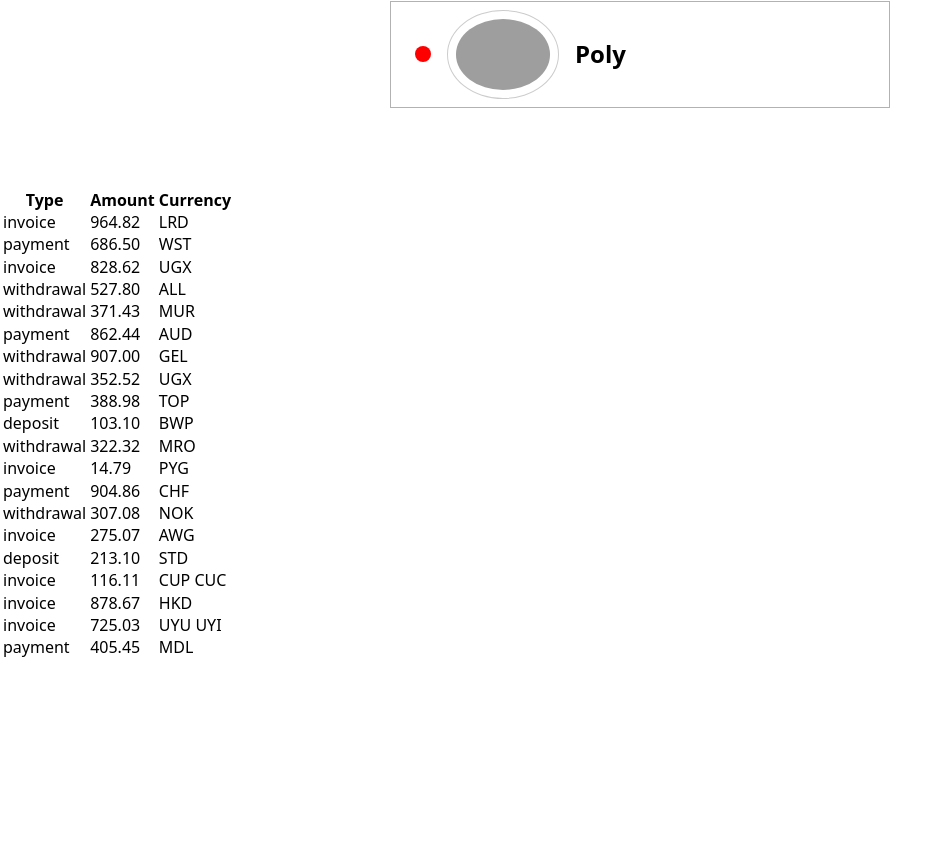
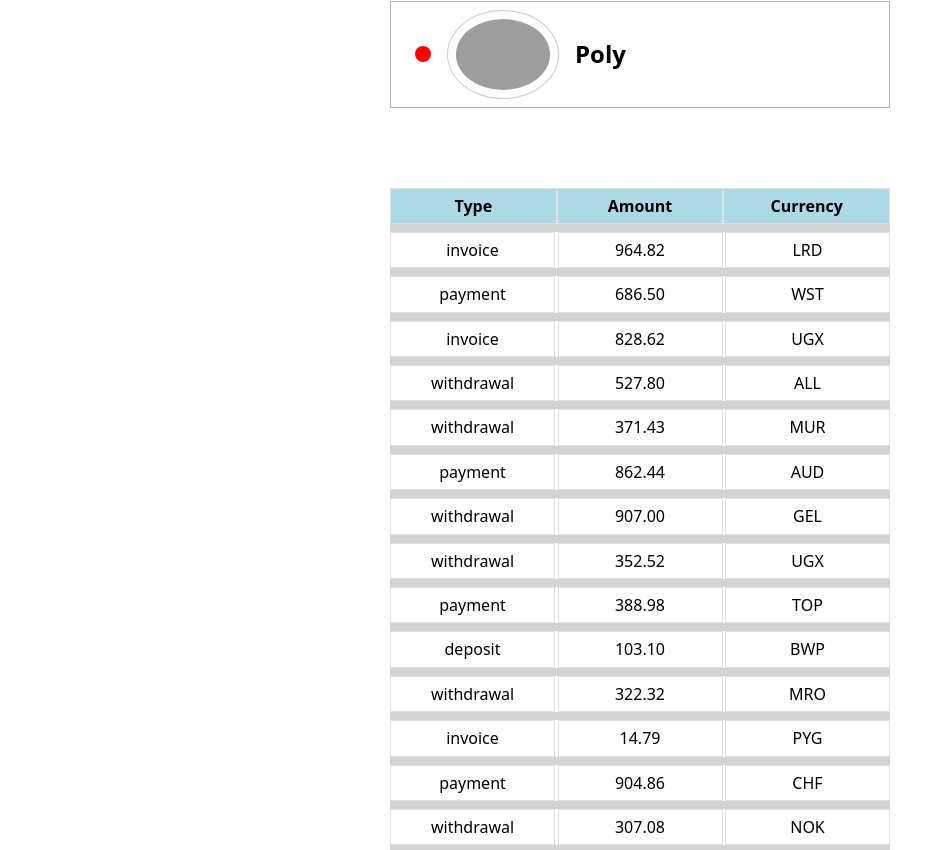
Before and after one commit to AnnaHort/goit-react-hw-01-components, a React (Create React App) app: page / in a window 1280 px wide. Shown: the part 1050-1900 px from the top of the page, without its empty margins (0-950 px from the left). Before the commit the page ends 1710 px from the top, so only its background shows below. Built offline with nearby package versions, Linux system fonts and the light colour scheme; grey boxes are pictures that could not be loaded.

Commit message:
finished homework #1

```diff
--- a/src/components/App.js
+++ b/src/components/App.js
@@ -4,7 +4,7 @@ import { Statistics } from './Statistics/Statistics';
 import statisticsStats from '../data.json';
 import { FriendsList } from './FriendsList/FriendsList';
 import friends from '../friends.json';
-import { TransactionHistory } from './TransactionHistory';
+import { TransactionHistory } from './TransactionHistory/TransactionHistory';
 import transactions from '../transactions.json'
 import { GlobalStyle } from './GlobalStyle';
 export const App = () => {
--- a/src/components/TransactionHistory.js
+++ /dev/null
@@ -1,22 +0,0 @@
-export const TransactionHistory = ({items}) => {
-  return (
-    <table>
-<thead>
-<tr>
-      <th>Type</th>
-      <th>Amount</th>
-      <th>Currency</th>
-    </tr>
-</thead>
-<tbody>
-    {items.map(item => (
-        <tr key={item.id}>
-        <td>{item.type}</td>
-        <td>{item.amount}</td>
-        <td>{item.currency}</td>
-      </tr>
-    ))}
-  </tbody>
-    </table>
-  );
-};
--- /dev/null
+++ b/src/components/TransactionHistory/TransactionHistory.js
@@ -0,0 +1,24 @@
+import { Table,Thead, TrHead, ThHead, Tbody, TbodyTr, TbodyTd} from "./TransactionHistory.styled";
+
+export const TransactionHistory = ({items}) => {
+  return (
+    <Table>
+<Thead>
+<TrHead>
+      <ThHead>Type</ThHead>
+      <ThHead>Amount</ThHead>
+      <ThHead>Currency</ThHead>
+    </TrHead>
+</Thead>
+<Tbody>
+    {items.map(item => (
+        <TbodyTr key={item.id}>
+        <TbodyTd>{item.type}</TbodyTd>
+        <TbodyTd>{item.amount}</TbodyTd>
+        <TbodyTd>{item.currency}</TbodyTd>
+      </TbodyTr>
+    ))}
+  </Tbody>
+    </Table>
+  );
+};
--- /dev/null
+++ b/src/components/TransactionHistory/TransactionHistory.styled.js
@@ -0,0 +1,54 @@
+import styled from 'styled-components';
+
+export const Table = styled.table`
+  display: flex;
+  flex-direction: column;
+  justify-content: center;
+  align-items: center;
+  margin-right: auto;
+  margin-left: auto;
+  /* padding: 16px; */
+  width: 500px;
+
+`;
+export const Thead = styled.thead`
+  width: 100%;
+`;
+
+export const TrHead = styled.tr`
+  display: flex;
+  justify-content: space-around;
+`;
+
+export const ThHead = styled.th`
+  width: 35%;
+  padding: 8px;
+  border: 1px solid #e0e0e0;
+  text-align: center;
+  background-color: lightblue;
+`;
+
+export const Tbody = styled.tbody`
+  width: 100%;
+  display: flex;
+    flex-direction: column;
+    padding: 8px 0;
+    gap: 8px;
+    background-color: lightgrey;
+`;
+
+export const TbodyTr = styled.tr`
+ width: 100%;
+  display: flex;
+  justify-content: space-between;
+  text-align: center;
+  align-items: center;
+  background-color: #fff;
+`;
+
+export const TbodyTd = styled.td`
+  width: 33%;
+  padding: 8px;
+  border: 1px solid #e0e0e0;
+  text-align: center;
+`
```
